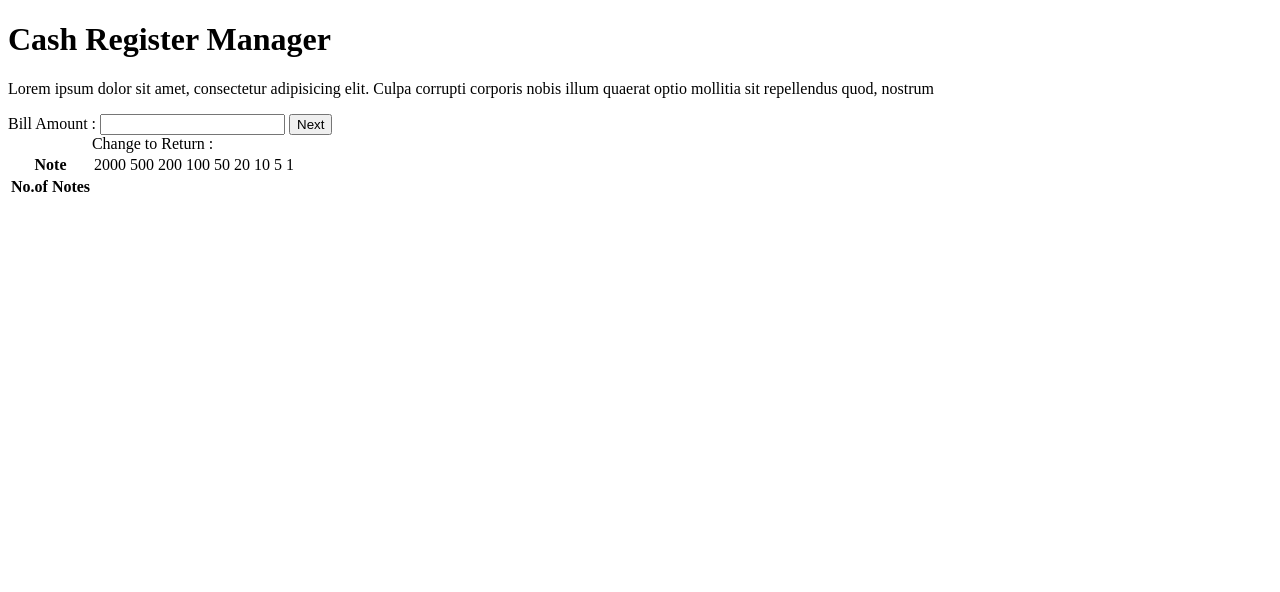
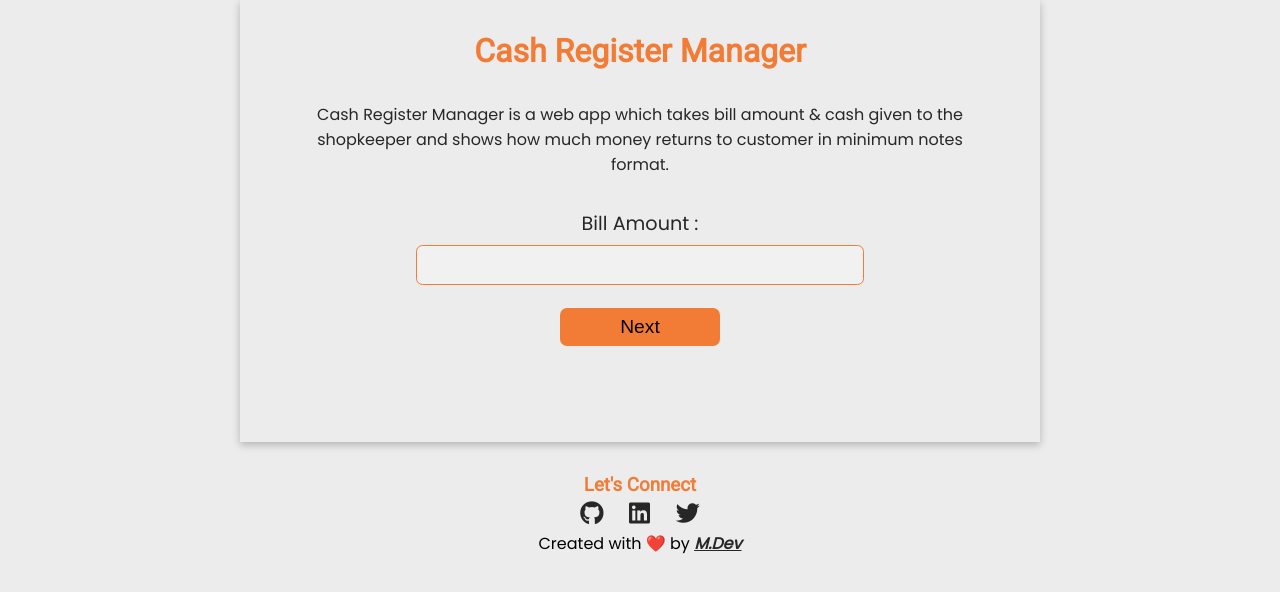
Before and after one commit to MiheerTamkhane/cash-register-app, a plain HTML site: page index.html in a window 1280 px wide. Drawn offline with Linux system fonts and the light colour scheme.

Commit message:
final commit

```diff
--- a/app.js
+++ b/app.js
@@ -5,23 +5,27 @@ const errMsgDiv = document.querySelector("#messageDiv");
 const numberOfNotes = document.querySelectorAll(".noOfNotes");
 const nextBtn = document.querySelector("#next-btn");
 const cashGivenDiv = document.querySelector("#cash-given");
+const table = document.querySelector("#table");
 const notesArr = [2000, 500, 200, 100, 50, 20, 10, 5, 1];
 
 //Click Event function
 nextBtn.addEventListener("click", () => {
   hideErrMsg();
-  if (Number(billAmt.value)) {
-    cashGivenDiv.style.display = "block";
+  if (Number(billAmt.value) > 0) {
+    cashGivenDiv.style.display = "flex";
+    nextBtn.style.display = "none";
   } else {
-    errMsgHandler("Please enter bill amount");
+    errMsgHandler("Please enter valid bill amount");
   }
 });
 button.addEventListener("click", () => {
   hideErrMsg();
+
   if (billAmt.value > 0) {
     if (cashAmt.value >= billAmt.value) {
       const returnAmt = cashAmt.value - billAmt.value;
       calculateAmt(returnAmt);
+      table.style.display = "block";
       if (returnAmt == 0) {
         errMsgHandler("No return amount to give!");
       }
@@ -42,6 +46,11 @@ function calculateAmt(returnAmt) {
     const notes = Math.trunc(returnAmt / notesArr[i]);
     returnAmt = returnAmt % notesArr[i];
     numberOfNotes[i].innerText = notes;
+
+    if (notes > 0) {
+      numberOfNotes[i].style.backgroundColor = "#54E346";
+      numberOfNotes[i].style.color = "black";
+    }
   }
 }
 
--- a/index.html
+++ b/index.html
@@ -5,34 +5,36 @@
     <meta http-equiv="X-UA-Compatible" content="IE=edge" />
     <meta name="viewport" content="width=device-width, initial-scale=1.0" />
     <title>Cash-register</title>
+    <link rel="stylesheet" href="https://cdnjs.cloudflare.com/ajax/libs/font-awesome/5.15.3/css/all.min.css" integrity="sha512-iBBXm8fW90+nuLcSKlbmrPcLa0OT92xO1BIsZ+ywDWZCvqsWgccV3gFoRBv0z+8dLJgyAHIhR35VZc2oM/gI1w==" crossorigin="anonymous" referrerpolicy="no-referrer" />
     <link rel="stylesheet" href="./style.css" />
   </head>
   <body>
+
+    <div class="container">
       <h1>Cash Register Manager</h1>
     <p>
-      Lorem ipsum dolor sit amet, consectetur adipisicing elit. Culpa corrupti
-      corporis nobis illum quaerat optio mollitia sit repellendus quod, nostrum
+      Cash Register Manager is a web app which takes bill amount & cash given to the shopkeeper and shows how much money returns to customer in minimum notes format.
     </p>
-    <div class="container">
-      <div class="bill-amount">
+<div class="center-container">
+  <div class="bill-amount inputs">
     <label for="bill">Bill Amount : </label>
     <input  id="bill"  type="number"/>
     <button id="next-btn">Next</button>
   </div>
 
-      <div class="cash-given" id="cash-given">
+  <div class="cash-given inputs" id="cash-given">
     <label for="cash">Cash Given : </label>
     <input id="cash" type="number" />
     <button id="button">calculate</button>
   </div>
 
-      <div id="messageDiv" class="messageDiv"></div>
+</div>
+      <div id="messageDiv" class="messageDiv">
+
       </div>
 
-    <div class="output" id="output">
-
       <table id="table" >
-        <caption>Change to Return : </caption>
+        <caption><h3>Change to Return : </h3></caption>
         <tr>
           <th>Note</td>
           <td>2000</td>
@@ -59,6 +61,29 @@
           </tr>
       </table>
   </div>
+  <footer>
+    <h3>Let's Connect</h3>
+    <div class="footer-links">
+      <a href="https://github.com/MiheerTamkhane?tab=repositories"
+        ><i class="fab fa-github"></i
+      ></a>
+      <a href="https://www.linkedin.com/in/miheer-tamkhane-19417b19a/"
+        ><i class="fab fa-linkedin"></i
+      ></a>
+      <a href="https://twitter.com/miheertamkhane"
+        ><i class="fab fa-twitter"></i
+      ></a>
+    </div>
+
+    <p class="footer-portfolio">
+      Created with ❤️ by
+      <strong
+        ><em
+          ><a href="https://miheertamkhane.netlify.app/">M.Dev</a></em
+        ></strong
+      >
+    </p>
+  </footer>
     <script src="./app.js"></script>
   </body>
 </html>
--- a/style.css
+++ b/style.css
@@ -1,6 +1,171 @@
-/* .output {
-  display: none;
-} */
+@import url("https://fonts.googleapis.com/css2?family=Poppins&family=Roboto&display=swap");
+* {
+  padding: 0%;
+  margin: 0%;
+  box-sizing: border-box;
+}
+body {
+  background-color: #ececec;
+  display: flex;
+  flex-direction: column;
+  justify-content: center;
+  align-items: center;
+  font-family: "Poppins", sans-serif;
+}
+
+.container {
+  width: 100vh;
+  display: flex;
+  flex-direction: column;
+  justify-content: center;
+  align-items: center;
+  font-family: "Poppins", sans-serif;
+  background-color: #ececec;
+  color: #272727;
+  padding: 1rem 4rem 1rem 4rem;
+  box-shadow: rgba(0, 0, 0, 0.24) 0px 3px 8px;
+}
+a {
+  color: #272727;
+  transition: all 0.3s ease;
+}
+a:hover {
+  color: black;
+}
+h1,
+h2,
+h3 {
+  color: #f27b35;
+}
+.container h1 {
+  margin-top: 0rem;
+  width: 100%;
+  font-family: "Roboto", sans-serif;
+
+  /* box-shadow: rgba(0, 0, 0, 0.2) 0px 3px 3px 0px; */
+
+  padding: 1rem;
+  text-align: center;
+}
+h3 {
+  font-family: "Roboto", sans-serif;
+}
+.container p {
+  /* width: 60%; */
+  padding-top: 1rem;
+  /* padding: 1rem 3rem 0rem 3rem; */
+  text-align: center;
+  margin-bottom: 1rem;
+}
+
+label {
+  font-size: 1.2rem;
+  text-align: left;
+}
+input {
+  width: 70%;
+  font-size: 1.2rem;
+  text-align: center;
+  border: none;
+  border-radius: 0.4rem;
+  border: 1px solid #f27b35;
+  padding: 0.5rem;
+  margin: 7px;
+  outline: none;
+  background-color: #f1f1f1;
+}
+button {
+  font-size: 1.2rem;
+  width: 20vh;
+  border: none;
+  border-radius: 7px;
+  padding: 0.5rem;
+  margin: 1rem 0rem;
+  cursor: pointer;
+  transition: all 0.3s ease-out;
+  background-color: #f27b35;
+}
+button:hover {
+  background-color: #272727;
+  color: #f1f1f1;
+}
+.inputs {
+  display: flex;
+  flex-direction: column;
+  justify-content: center;
+  align-items: center;
+}
+.center-container {
+  /* box-shadow: rgba(0, 0, 0, 0.2) 0px 3px 3px 0px; */
+  padding: 1rem;
+  margin-bottom: 1rem;
+  width: 100%;
+}
+.messageDiv {
+  padding: 1rem;
+  font-size: 1.4rem;
+  text-align: center;
+  color: rgb(240, 81, 53);
+}
+table {
+  margin-bottom: 2rem 0rem;
+}
+th,
+td {
+  font-size: 1rem;
+  border: 1px solid black;
+  padding: 15px;
+  text-align: center;
+  background-color: #ececec;
+}
+td {
+  width: 90px;
+  font-weight: 600;
+}
+caption h3 {
+  font-size: 1.4rem;
+  padding: 20px;
+}
 .cash-given {
   display: none;
 }
+#table {
+  display: none;
+}
+.footer-links {
+  text-align: center;
+  font-size: 1.5rem;
+}
+.fab {
+  margin: 0rem 0.6rem;
+}
+footer {
+  margin: 2rem 0rem 0rem 0rem;
+  text-align: center;
+}
+
+/* Media queries here  */
+@media screen and (min-width: 360px) and (max-width: 640px) {
+  th,
+  td {
+    font-size: 0.6rem;
+    /* border: 1px solid black; */
+    padding: 10px;
+    text-align: center;
+  }
+  caption h3 {
+    padding: 7px;
+  }
+  td {
+    width: 60px;
+  }
+  .container {
+    width: 70vh;
+  }
+  .container p {
+    width: 100%;
+    /* padding: 1rem 3rem 0rem 3rem; */
+    text-align: center;
+    margin-bottom: 1rem;
+  }
+}
```
Lines whose indentation alone changed are shown as unchanged.
